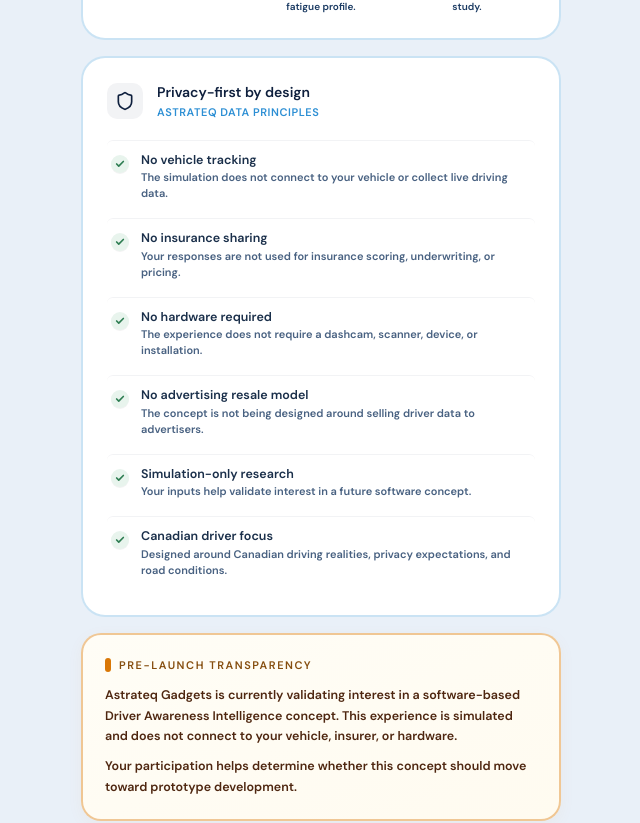
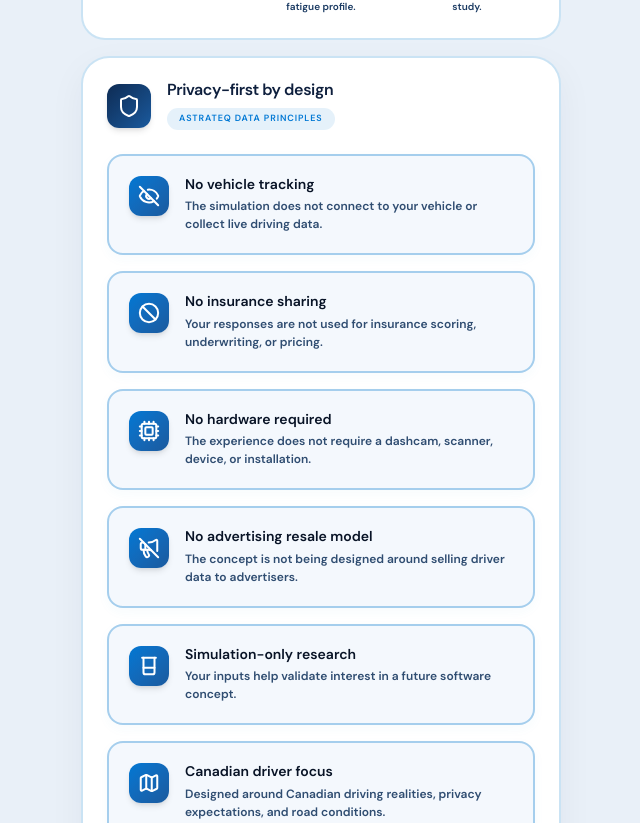
Before and after one commit to MaverickKing17/astrateq-social-funnel, a React (Vite) app: page / in a window 1280 px wide. Shown: the part 1796-2619 px from the top of the page, without its empty margins (319-959 px from the left). Built offline with nearby package versions, Linux system fonts and the light colour scheme.

Commit message:
refactor: update simulation endpoints and icons
Redirect simulation links to the new score.astrateqgadgets.com domain and import additional Lucide icons for future feature expansion.

```diff
--- a/src/App.tsx
+++ b/src/App.tsx
@@ -8,7 +8,14 @@
   Lock,
   Bell,
   ChevronRight,
-  Check
+  Check,
+  EyeOff,
+  Ban,
+  Cpu,
+  MegaphoneOff,
+  Beaker,
+  Map,
+  Info
 } from 'lucide-react';
 import luxurySuvHero from './assets/images/luxury_suv_hero_1782157912256.jpg';
 
@@ -129,7 +136,7 @@
           </p>
 
           <a
-            href="https://summer.astrateqgadgets.com"
+            href="https://score.astrateqgadgets.com"
             target="_blank"
             rel="noopener noreferrer"
             className="flex items-center justify-center gap-2.5 w-full bg-accent-cyan hover:bg-[#1a7dc4] active:scale-[0.985] text-white rounded-[14px] py-4.5 font-sans text-[15.5px] font-extrabold text-decoration-none shadow-[0_4px_14px_rgba(45,143,212,0.4)] transition-all duration-200 group-hover:shadow-[0_6px_20px_rgba(45,143,212,0.5)] cursor-pointer"
@@ -158,7 +165,7 @@
         >
           {/* Row 1 — Check Your Driving Context */}
           <a
-            href="https://summer.astrateqgadgets.com?intent=context"
+            href="https://score.astrateqgadgets.com?intent=context"
             target="_blank"
             rel="noopener noreferrer"
             className="flex items-center gap-4.5 p-5 text-decoration-none bg-white rounded-[20px] border-2 border-[#0078d4] hover:border-[#005a9e] hover:bg-[#f3f9fd] hover:shadow-[0_10px_28px_rgba(0,120,212,0.15)] hover:scale-[1.01] active:scale-[0.99] group transition-all duration-300 shadow-[0_4px_16px_rgba(14,31,61,0.04)]"
@@ -179,7 +186,7 @@
 
           {/* Row 2 — How the Simulation Works */}
           <a
-            href="https://summer.astrateqgadgets.com?intent=howitworks"
+            href="https://score.astrateqgadgets.com?intent=howitworks"
             target="_blank"
             rel="noopener noreferrer"
             className="flex items-center gap-4.5 p-5 text-decoration-none bg-white rounded-[20px] border-2 border-[#0078d4] hover:border-[#005a9e] hover:bg-[#f3f9fd] hover:shadow-[0_10px_28px_rgba(0,120,212,0.15)] hover:scale-[1.01] active:scale-[0.99] group transition-all duration-300 shadow-[0_4px_16px_rgba(14,31,61,0.04)]"
@@ -200,7 +207,7 @@
 
           {/* Row 3 — Privacy & Trust */}
           <a
-            href="https://summer.astrateqgadgets.com?intent=privacy"
+            href="https://score.astrateqgadgets.com?intent=privacy"
             target="_blank"
             rel="noopener noreferrer"
             className="flex items-center gap-4.5 p-5 text-decoration-none bg-white rounded-[20px] border-2 border-[#0078d4] hover:border-[#005a9e] hover:bg-[#f3f9fd] hover:shadow-[0_10px_28px_rgba(0,120,212,0.15)] hover:scale-[1.01] active:scale-[0.99] group transition-all duration-300 shadow-[0_4px_16px_rgba(14,31,61,0.04)]"
@@ -221,7 +228,7 @@
 
           {/* Row 4 — Join Research Updates */}
           <a
-            href="https://summer.astrateqgadgets.com?intent=updates"
+            href="https://score.astrateqgadgets.com?intent=updates"
             target="_blank"
             rel="noopener noreferrer"
             className="flex items-center gap-4.5 p-5 text-decoration-none bg-white rounded-[20px] border-2 border-[#0078d4] hover:border-[#005a9e] hover:bg-[#f3f9fd] hover:shadow-[0_10px_28px_rgba(0,120,212,0.15)] hover:scale-[1.01] active:scale-[0.99] group transition-all duration-300 shadow-[0_4px_16px_rgba(14,31,61,0.04)]"
@@ -300,111 +307,111 @@
 
         {/* SECTION 7 — PRIVACY TRUST CARD */}
         <div
-          className="bg-white rounded-[24px] border-2 border-[#2d8fd4]/25 p-6 animate-fade-in-up hover:scale-[1.01] hover:-translate-y-0.5 hover:shadow-[0_6px_24px_rgba(14,31,61,0.1)] hover:border-[#2d8fd4]/60 transition-all duration-200"
+          className="bg-white rounded-[28px] border-2 border-[#2d8fd4]/25 p-6 shadow-[0_12px_36px_rgba(14,31,61,0.05)] animate-fade-in-up"
           style={{ animationDelay: '0.2s' }}
         >
-          <div className="flex items-center gap-3.5 mb-5">
-            <div className="w-9 h-9 rounded-[10px] bg-navy/5 flex items-center justify-center">
-              <Shield className="w-5 h-5 text-navy" />
+          <div className="flex items-center gap-4 mb-6">
+            <div className="w-11 h-11 rounded-xl bg-gradient-to-br from-[#0e2c54] to-[#1a5a9e] flex items-center justify-center shadow-md">
+              <Shield className="w-6 h-6 text-white" />
             </div>
             <div>
-              <h3 className="font-sans text-[14px] font-bold text-navy mb-0.5">
+              <h3 className="font-sans text-[16px] font-extrabold text-navy tracking-tight leading-none mb-1.5">
                 Privacy-first by design
               </h3>
-              <p className="font-sans text-[11px] font-bold text-accent-cyan uppercase tracking-wider text-xs">
+              <span className="font-sans text-[9px] font-extrabold text-[#0078d4] tracking-widest uppercase bg-[#0078d4]/10 px-3 py-1 rounded-full inline-block">
                 ASTRATEQ DATA PRINCIPLES
-              </p>
+              </span>
             </div>
           </div>
 
-          {/* Trust Rows */}
-          <div className="flex flex-col gap-1">
+          {/* Trust Cards Grid / List */}
+          <div className="flex flex-col gap-4">
 
-            {/* Row 1 */}
-            <div className="flex items-start gap-3 py-3 border-t border-[#0e1f3d]/5 hover:bg-frost/40 px-1 rounded-md transition-colors duration-150 group">
-              <div className="w-[18px] h-[18px] bg-[#e8f4ed] rounded-full flex items-center justify-center flex-shrink-0 mt-0.5 shadow-2xs group-hover:scale-105 transition-transform">
-                <Check className="w-2.5 h-2.5 text-[#2e7d52]" strokeWidth={4} />
+            {/* Principle 1 — No vehicle tracking */}
+            <div className="group flex items-start gap-4 p-5 bg-[#f4f8fd] rounded-2xl border-2 border-[#2d8fd4]/40 hover:border-[#0078d4] hover:bg-[#ebf4fc] hover:shadow-[0_8px_24px_rgba(45,143,212,0.12)] hover:-translate-y-0.5 transition-all duration-300 shadow-[0_4px_12px_rgba(45,143,212,0.04)]">
+              <div className="w-10 h-10 rounded-xl bg-gradient-to-br from-[#0078d4] to-[#1a5a9e] text-white flex items-center justify-center flex-shrink-0 shadow-md group-hover:scale-105 transition-all duration-200">
+                <EyeOff className="w-5.5 h-5.5" strokeWidth={2.2} />
               </div>
-              <div>
-                <h4 className="font-sans text-[12.5px] font-extrabold text-[#1a2f4a] mb-0.5 leading-tight">
+              <div className="flex-1">
+                <h4 className="font-sans text-[14px] font-extrabold text-[#081326] mb-1 leading-tight group-hover:text-[#0078d4] transition-colors duration-150">
                   No vehicle tracking
                 </h4>
-                <p className="font-sans text-[11px] font-bold text-[#1a3a62]/80 leading-[1.45]">
+                <p className="font-sans text-[12px] font-bold text-[#1a3a62]/90 leading-[1.5]">
                   The simulation does not connect to your vehicle or collect live driving data.
                 </p>
               </div>
             </div>
 
-            {/* Row 2 */}
-            <div className="flex items-start gap-3 py-3 border-t border-[#0e1f3d]/5 hover:bg-frost/40 px-1 rounded-md transition-colors duration-150 group">
-              <div className="w-[18px] h-[18px] bg-[#e8f4ed] rounded-full flex items-center justify-center flex-shrink-0 mt-0.5 shadow-2xs group-hover:scale-105 transition-transform">
-                <Check className="w-2.5 h-2.5 text-[#2e7d52]" strokeWidth={4} />
+            {/* Principle 2 — No insurance sharing */}
+            <div className="group flex items-start gap-4 p-5 bg-[#f4f8fd] rounded-2xl border-2 border-[#2d8fd4]/40 hover:border-[#0078d4] hover:bg-[#ebf4fc] hover:shadow-[0_8px_24px_rgba(45,143,212,0.12)] hover:-translate-y-0.5 transition-all duration-300 shadow-[0_4px_12px_rgba(45,143,212,0.04)]">
+              <div className="w-10 h-10 rounded-xl bg-gradient-to-br from-[#0078d4] to-[#1a5a9e] text-white flex items-center justify-center flex-shrink-0 shadow-md group-hover:scale-105 transition-all duration-200">
+                <Ban className="w-5.5 h-5.5" strokeWidth={2.2} />
               </div>
-              <div>
-                <h4 className="font-sans text-[12.5px] font-extrabold text-[#1a2f4a] mb-0.5 leading-tight">
+              <div className="flex-1">
+                <h4 className="font-sans text-[14px] font-extrabold text-[#081326] mb-1 leading-tight group-hover:text-[#0078d4] transition-colors duration-150">
                   No insurance sharing
                 </h4>
-                <p className="font-sans text-[11px] font-bold text-[#1a3a62]/80 leading-[1.45]">
+                <p className="font-sans text-[12px] font-bold text-[#1a3a62]/90 leading-[1.5]">
                   Your responses are not used for insurance scoring, underwriting, or pricing.
                 </p>
               </div>
             </div>
 
-            {/* Row 3 */}
-            <div className="flex items-start gap-3 py-3 border-t border-[#0e1f3d]/5 hover:bg-frost/40 px-1 rounded-md transition-colors duration-150 group">
-              <div className="w-[18px] h-[18px] bg-[#e8f4ed] rounded-full flex items-center justify-center flex-shrink-0 mt-0.5 shadow-2xs group-hover:scale-105 transition-transform">
-                <Check className="w-2.5 h-2.5 text-[#2e7d52]" strokeWidth={4} />
+            {/* Principle 3 — No hardware required */}
+            <div className="group flex items-start gap-4 p-5 bg-[#f4f8fd] rounded-2xl border-2 border-[#2d8fd4]/40 hover:border-[#0078d4] hover:bg-[#ebf4fc] hover:shadow-[0_8px_24px_rgba(45,143,212,0.12)] hover:-translate-y-0.5 transition-all duration-300 shadow-[0_4px_12px_rgba(45,143,212,0.04)]">
+              <div className="w-10 h-10 rounded-xl bg-gradient-to-br from-[#0078d4] to-[#1a5a9e] text-white flex items-center justify-center flex-shrink-0 shadow-md group-hover:scale-105 transition-all duration-200">
+                <Cpu className="w-5.5 h-5.5" strokeWidth={2.2} />
               </div>
-              <div>
-                <h4 className="font-sans text-[12.5px] font-extrabold text-[#1a2f4a] mb-0.5 leading-tight">
+              <div className="flex-1">
+                <h4 className="font-sans text-[14px] font-extrabold text-[#081326] mb-1 leading-tight group-hover:text-[#0078d4] transition-colors duration-150">
                   No hardware required
                 </h4>
-                <p className="font-sans text-[11px] font-bold text-[#1a3a62]/80 leading-[1.45]">
+                <p className="font-sans text-[12px] font-bold text-[#1a3a62]/90 leading-[1.5]">
                   The experience does not require a dashcam, scanner, device, or installation.
                 </p>
               </div>
             </div>
 
-            {/* Row 4 */}
-            <div className="flex items-start gap-3 py-3 border-t border-[#0e1f3d]/5 hover:bg-frost/40 px-1 rounded-md transition-colors duration-150 group">
-              <div className="w-[18px] h-[18px] bg-[#e8f4ed] rounded-full flex items-center justify-center flex-shrink-0 mt-0.5 shadow-2xs group-hover:scale-105 transition-transform">
-                <Check className="w-2.5 h-2.5 text-[#2e7d52]" strokeWidth={4} />
+            {/* Principle 4 — No advertising resale model */}
+            <div className="group flex items-start gap-4 p-5 bg-[#f4f8fd] rounded-2xl border-2 border-[#2d8fd4]/40 hover:border-[#0078d4] hover:bg-[#ebf4fc] hover:shadow-[0_8px_24px_rgba(45,143,212,0.12)] hover:-translate-y-0.5 transition-all duration-300 shadow-[0_4px_12px_rgba(45,143,212,0.04)]">
+              <div className="w-10 h-10 rounded-xl bg-gradient-to-br from-[#0078d4] to-[#1a5a9e] text-white flex items-center justify-center flex-shrink-0 shadow-md group-hover:scale-105 transition-all duration-200">
+                <MegaphoneOff className="w-5.5 h-5.5" strokeWidth={2.2} />
               </div>
-              <div>
-                <h4 className="font-sans text-[12.5px] font-extrabold text-[#1a2f4a] mb-0.5 leading-tight">
+              <div className="flex-1">
+                <h4 className="font-sans text-[14px] font-extrabold text-[#081326] mb-1 leading-tight group-hover:text-[#0078d4] transition-colors duration-150">
                   No advertising resale model
                 </h4>
-                <p className="font-sans text-[11px] font-bold text-[#1a3a62]/80 leading-[1.45]">
+                <p className="font-sans text-[12px] font-bold text-[#1a3a62]/90 leading-[1.5]">
                   The concept is not being designed around selling driver data to advertisers.
                 </p>
               </div>
             </div>
 
-            {/* Row 5 */}
-            <div className="flex items-start gap-3 py-3 border-t border-[#0e1f3d]/5 hover:bg-frost/40 px-1 rounded-md transition-colors duration-150 group">
-              <div className="w-[18px] h-[18px] bg-[#e8f4ed] rounded-full flex items-center justify-center flex-shrink-0 mt-0.5 shadow-2xs group-hover:scale-105 transition-transform">
-                <Check className="w-2.5 h-2.5 text-[#2e7d52]" strokeWidth={4} />
+            {/* Principle 5 — Simulation-only research */}
+            <div className="group flex items-start gap-4 p-5 bg-[#f4f8fd] rounded-2xl border-2 border-[#2d8fd4]/40 hover:border-[#0078d4] hover:bg-[#ebf4fc] hover:shadow-[0_8px_24px_rgba(45,143,212,0.12)] hover:-translate-y-0.5 transition-all duration-300 shadow-[0_4px_12px_rgba(45,143,212,0.04)]">
+              <div className="w-10 h-10 rounded-xl bg-gradient-to-br from-[#0078d4] to-[#1a5a9e] text-white flex items-center justify-center flex-shrink-0 shadow-md group-hover:scale-105 transition-all duration-200">
+                <Beaker className="w-5.5 h-5.5" strokeWidth={2.2} />
               </div>
-              <div>
-                <h4 className="font-sans text-[12.5px] font-extrabold text-[#1a2f4a] mb-0.5 leading-tight">
+              <div className="flex-1">
+                <h4 className="font-sans text-[14px] font-extrabold text-[#081326] mb-1 leading-tight group-hover:text-[#0078d4] transition-colors duration-150">
                   Simulation-only research
                 </h4>
-                <p className="font-sans text-[11px] font-bold text-[#1a3a62]/80 leading-[1.45]">
+                <p className="font-sans text-[12px] font-bold text-[#1a3a62]/90 leading-[1.5]">
                   Your inputs help validate interest in a future software concept.
                 </p>
               </div>
             </div>
 
-            {/* Row 6 */}
-            <div className="flex items-start gap-3 py-3 border-t border-[#0e1f3d]/5 hover:bg-frost/40 px-1 rounded-md transition-colors duration-150 group">
-              <div className="w-[18px] h-[18px] bg-[#e8f4ed] rounded-full flex items-center justify-center flex-shrink-0 mt-0.5 shadow-2xs group-hover:scale-105 transition-transform">
-                <Check className="w-2.5 h-2.5 text-[#2e7d52]" strokeWidth={4} />
+            {/* Principle 6 — Canadian driver focus */}
+            <div className="group flex items-start gap-4 p-5 bg-[#f4f8fd] rounded-2xl border-2 border-[#2d8fd4]/40 hover:border-[#0078d4] hover:bg-[#ebf4fc] hover:shadow-[0_8px_24px_rgba(45,143,212,0.12)] hover:-translate-y-0.5 transition-all duration-300 shadow-[0_4px_12px_rgba(45,143,212,0.04)]">
+              <div className="w-10 h-10 rounded-xl bg-gradient-to-br from-[#0078d4] to-[#1a5a9e] text-white flex items-center justify-center flex-shrink-0 shadow-md group-hover:scale-105 transition-all duration-200">
+                <Map className="w-5.5 h-5.5" strokeWidth={2.2} />
               </div>
-              <div>
-                <h4 className="font-sans text-[12.5px] font-extrabold text-[#1a2f4a] mb-0.5 leading-tight">
+              <div className="flex-1">
+                <h4 className="font-sans text-[14px] font-extrabold text-[#081326] mb-1 leading-tight group-hover:text-[#0078d4] transition-colors duration-150">
                   Canadian driver focus
                 </h4>
-                <p className="font-sans text-[11px] font-bold text-[#1a3a62]/80 leading-[1.45]">
+                <p className="font-sans text-[12px] font-bold text-[#1a3a62]/90 leading-[1.5]">
                   Designed around Canadian driving realities, privacy expectations, and road conditions.
                 </p>
               </div>
@@ -415,21 +422,31 @@
 
         {/* SECTION 8 — PRE-LAUNCH TRANSPARENCY CARD — Amber-tinted disclosure */}
         <div
-          className="bg-gradient-to-br from-[#fffdf6] to-[#fffbf0] border-2 border-[#d97706]/40 rounded-[20px] p-5.5 shadow-[0_4px_16px_rgba(217,119,6,0.05)] animate-fade-in-up"
+          className="bg-gradient-to-br from-[#fffbeb] to-[#fffaf0] border-2 border-[#d97706] rounded-[24px] p-6.5 shadow-[0_12px_32px_rgba(217,119,6,0.1)] hover:shadow-[0_16px_40px_rgba(217,119,6,0.15)] transition-all duration-300 animate-fade-in-up hover:scale-[1.01]"
           style={{ animationDelay: '0.25s' }}
         >
-          <div className="flex items-center gap-2 mb-3">
-            <span className="w-1.5 h-3.5 bg-[#d97706] rounded-full"></span>
-            <h4 className="font-sans text-[11px] font-extrabold tracking-[0.14em] uppercase text-[#854d0e]">
+          <div className="flex items-center gap-4 mb-5">
+            <div className="w-10 h-10 rounded-xl bg-gradient-to-br from-[#d97706] to-[#b45309] text-white flex items-center justify-center flex-shrink-0 shadow-[0_4px_12px_rgba(217,119,6,0.25)] ring-4 ring-[#fef3c7]">
+              <Info className="w-5.5 h-5.5" strokeWidth={2.5} />
+            </div>
+            <div>
+              <h4 className="font-sans text-[10px] font-black tracking-[0.18em] uppercase text-[#b45309] leading-none mb-1.5">
                 Pre-launch transparency
               </h4>
+              <p className="font-sans text-[16px] font-black text-[#78350f] tracking-tight leading-none">
+                Official Validation Study Notice
+              </p>
             </div>
-          <p className="font-sans text-[12.5px] font-bold text-[#451a03]/95 leading-relaxed mb-2.5">
+          </div>
+
+          <div className="space-y-4 text-[#451a03] font-sans text-[13.5px] font-extrabold leading-relaxed">
+            <p className="border-l-4 border-[#d97706] pl-3.5">
               Astrateq Gadgets is currently validating interest in a software-based Driver Awareness Intelligence concept. This experience is simulated and does not connect to your vehicle, insurer, or hardware.
             </p>
-          <p className="font-sans text-[12.5px] font-bold text-[#451a03]/95 leading-relaxed">
+            <p className="border-l-4 border-[#d97706] pl-3.5">
               Your participation helps determine whether this concept should move toward prototype development.
             </p>
+          </div>
         </div>
 
         {/* SECTION 9 — SOCIAL FOOTER WITH PREMIUM ENHANCEMENTS */}
```
Lines whose indentation alone changed are shown as unchanged.
